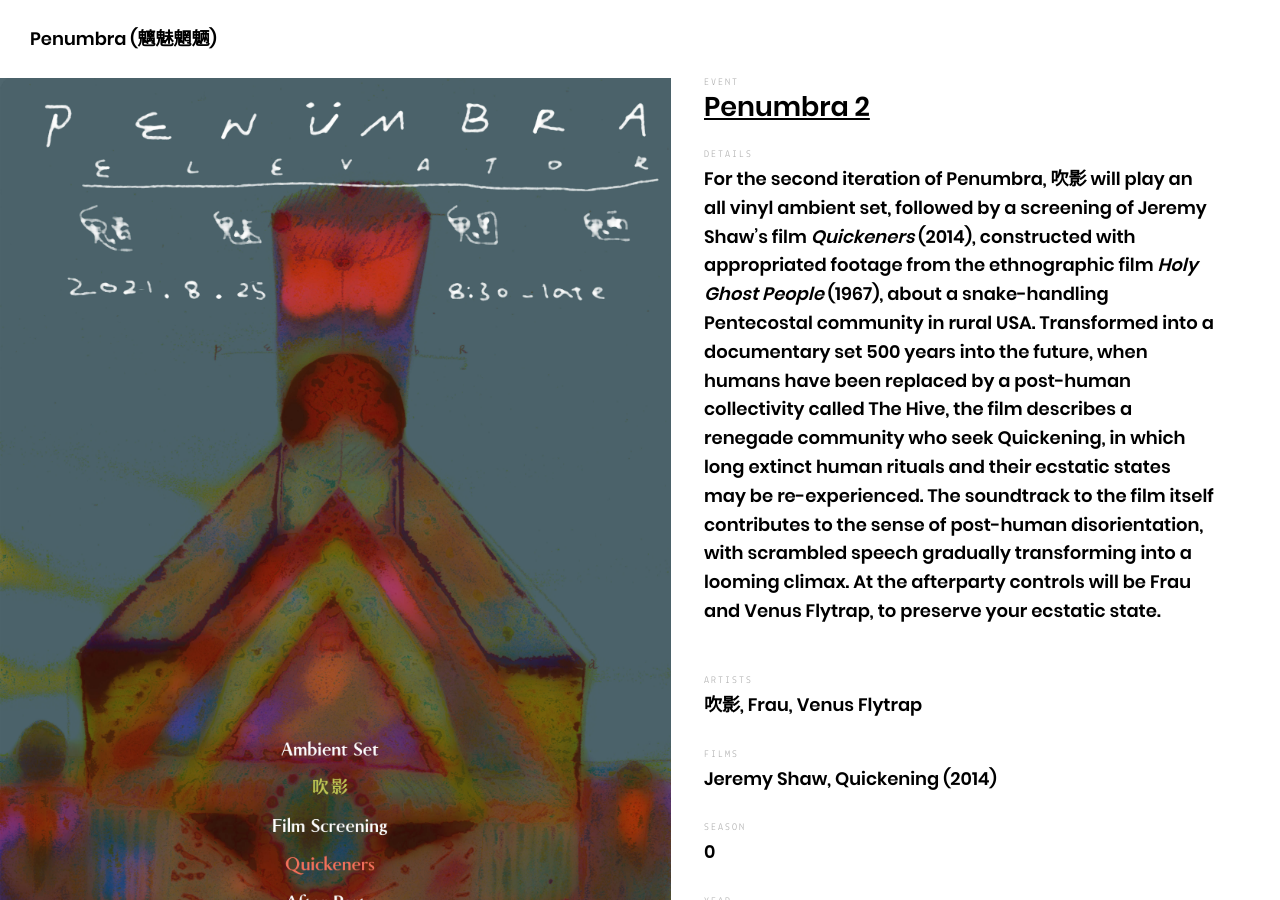
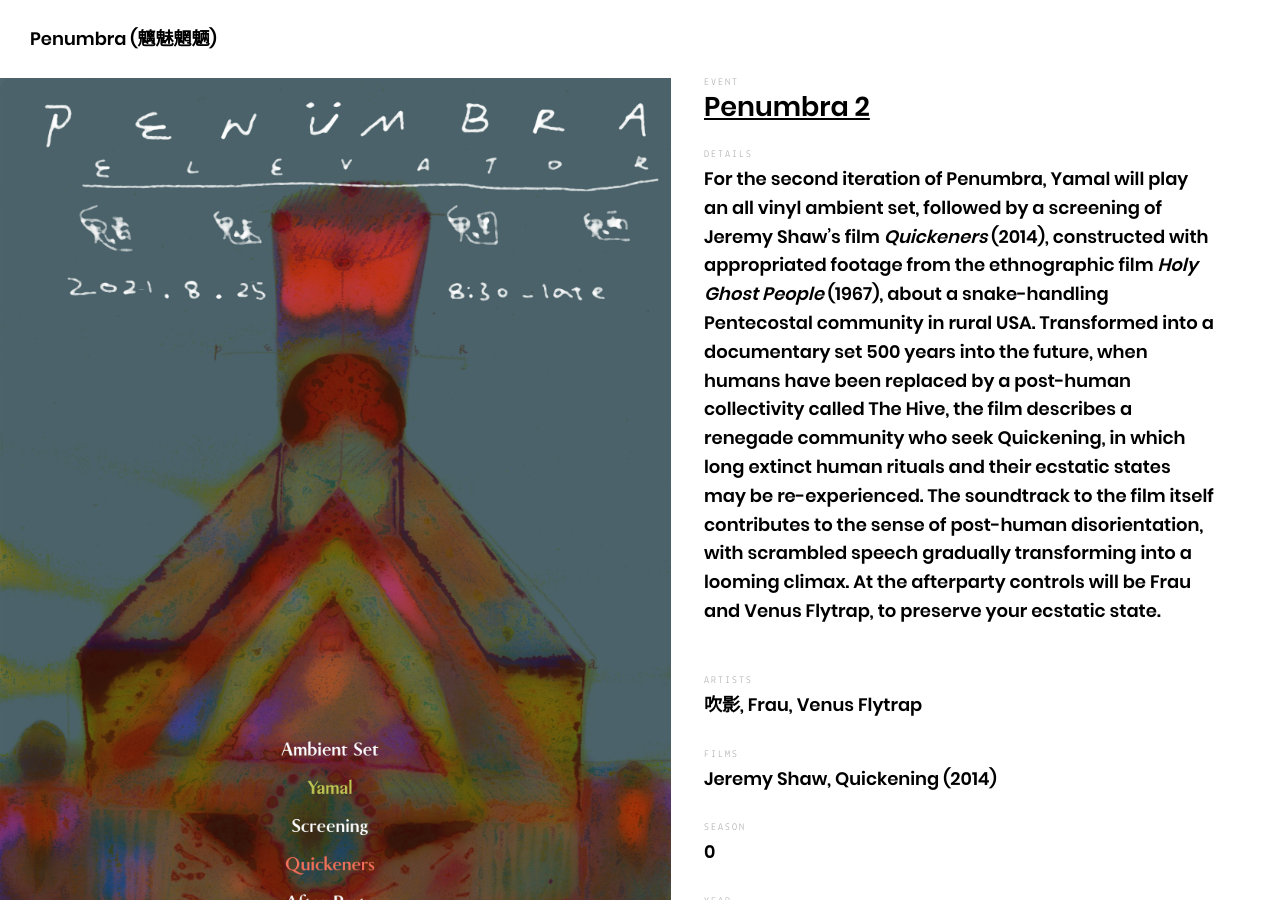
Before and after one commit to etc/etc.github.io, a Jekyll site: the page built from _posts/projects/2021-09-21-penumbra-2.md, in a window 1280 px wide and 900 px high. Built offline with Jekyll 4.4.1, drawn with Linux system fonts in a browser that asks for light colours.

Commit message:
Update DJ name.

```diff
--- a/_posts/projects/2021-09-21-penumbra-2.md
+++ b/_posts/projects/2021-09-21-penumbra-2.md
@@ -46,4 +46,4 @@
 
 
 ---
-<p>For the second iteration of Penumbra, <a href="https://www.instagram.com/zuihitsu/">吹影</a> will play an all vinyl ambient set, followed by a screening of Jeremy Shaw’s film <em>Quickeners</em> (2014), constructed with appropriated footage from the ethnographic film <em>Holy Ghost People</em> (1967), about a snake-handling Pentecostal community in rural USA. Transformed into a documentary set 500 years into the future, when humans have been replaced by a post-human collectivity called The Hive, the film describes a renegade community who seek Quickening, in which long extinct human rituals and their ecstatic states may be re-experienced. The soundtrack to the film itself contributes to the sense of post-human disorientation, with scrambled speech gradually transforming into a looming climax. At the afterparty controls will be <a href="https://soundcloud.com/frauhilda">Frau</a> and <a href="https://www.instagram.com/rachelrach_/">Venus Flytrap</a>, to preserve your ecstatic state.</p>
+<p>For the second iteration of Penumbra, <a href="https://www.instagram.com/zuihitsu/">Yamal</a> will play an all vinyl ambient set, followed by a screening of Jeremy Shaw’s film <em>Quickeners</em> (2014), constructed with appropriated footage from the ethnographic film <em>Holy Ghost People</em> (1967), about a snake-handling Pentecostal community in rural USA. Transformed into a documentary set 500 years into the future, when humans have been replaced by a post-human collectivity called The Hive, the film describes a renegade community who seek Quickening, in which long extinct human rituals and their ecstatic states may be re-experienced. The soundtrack to the film itself contributes to the sense of post-human disorientation, with scrambled speech gradually transforming into a looming climax. At the afterparty controls will be <a href="https://soundcloud.com/frauhilda">Frau</a> and <a href="https://www.instagram.com/rachelrach_/">Venus Flytrap</a>, to preserve your ecstatic state.</p>
```
Also changed, not shown: other parts of _posts/projects/2021-09-21-penumbra-2.md (+1 -1 lines), assets/images/projects/penumbra-2/logo.jpg, assets/images/projects/penumbra-2/poster.jpg.
